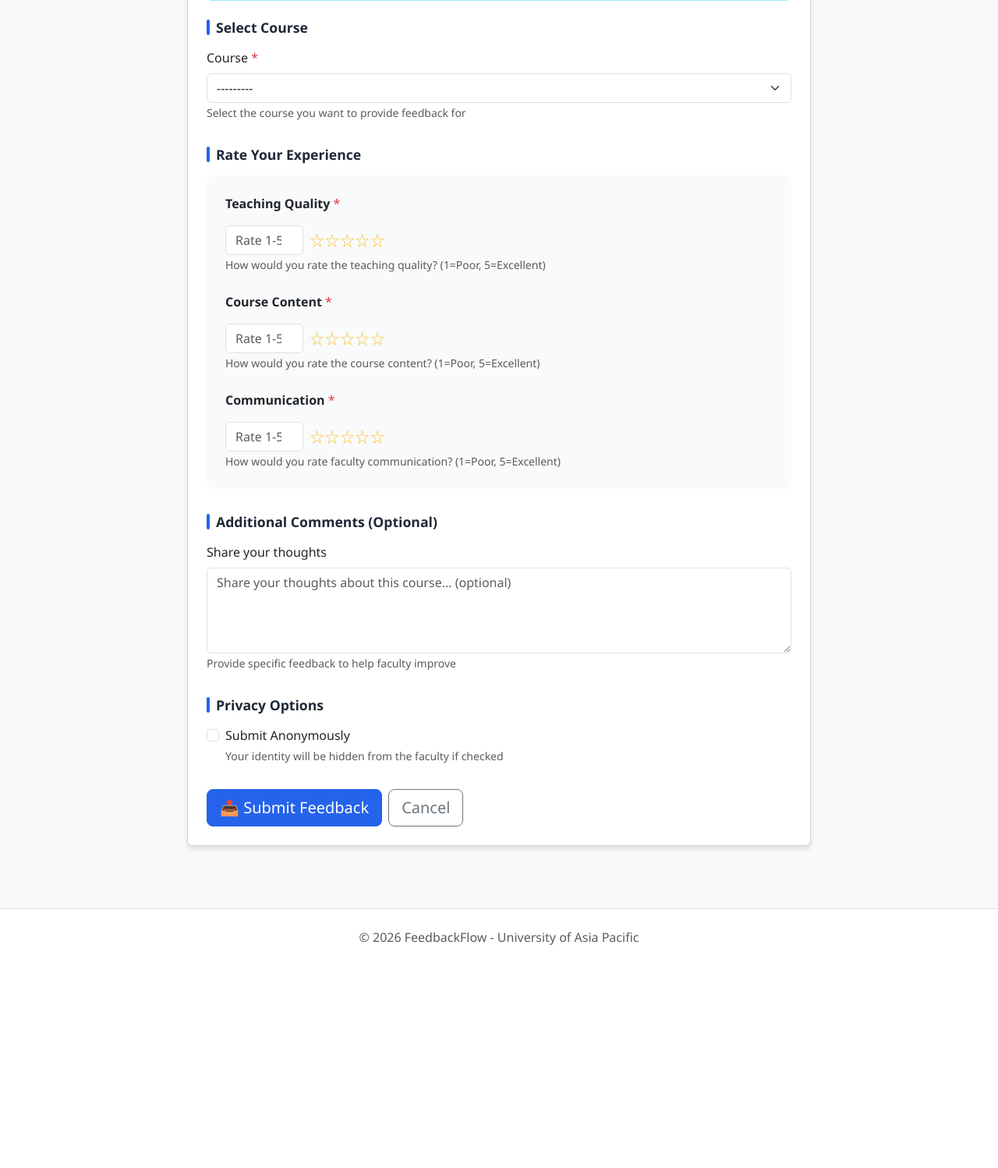
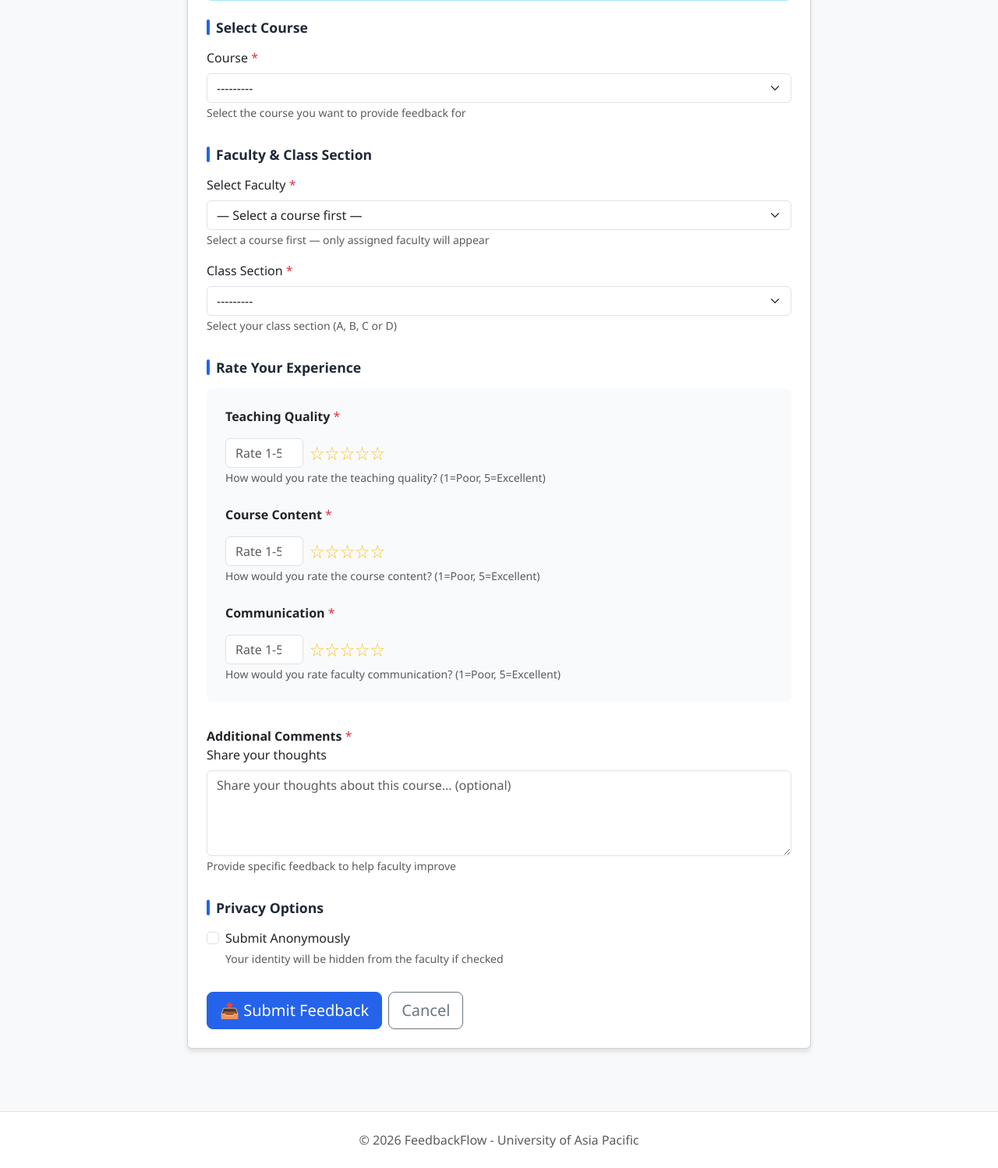
Before and after one commit to anjumaAlam/FeedbackFlow, a Django app: page /feedback/submit/ in a window 1280 px wide. Shown: the part 314-1812 px from the top of the page at 78% size. Before the commit the page ends 1526 px from the top, so only its background shows below. Run offline with Django 5.2, Linux system fonts and the light colour scheme; a user stored in the database is signed in; tables that the repository leaves empty hold one stand-in row (values such as "Sample post").

Commit message:
fixed multiple files

```diff
--- a/complaints/forms.py
+++ b/complaints/forms.py
@@ -79,5 +79,7 @@ class ComplaintUpdateForm(forms.ModelForm):
 
     def __init__(self, *args, **kwargs):
         super().__init__(*args, **kwargs)
-        self.fields['status_changed_to'].choices = [('', 'No Status Change')] + list(Complaint.STATUS_CHOICES)
+        status_choices = [('', 'No Status Change')] + list(Complaint.STATUS_CHOICES)
+        self.fields['status_changed_to'].choices = status_choices
+        self.fields['status_changed_to'].widget.choices = status_choices
         self.fields['status_changed_to'].required = False
--- a/feedback/forms.py
+++ b/feedback/forms.py
@@ -1,19 +1,29 @@
 
 
 from django import forms
-from .models import Feedback, FeedbackResponse, Course
+from django.contrib.auth import get_user_model
+from .models import Feedback, FeedbackResponse, Course, CourseAssignment
+
+User = get_user_model()
 
 
 class FeedbackSubmissionForm(forms.ModelForm):
-    """
-    Form for students to submit course feedback.
-    """
 
     class Meta:
         model = Feedback
-        fields = ['course', 'teaching_rating', 'content_rating', 'communication_rating', 'comments', 'is_anonymous']
+        fields = ['course', 'faculty', 'class_section', 'teaching_rating', 'content_rating', 'communication_rating', 'comments', 'is_anonymous']
         widgets = {
             'course': forms.Select(attrs={
+                'class': 'form-select',
+                'required': True,
+                'id': 'id_course'
+            }),
+            'faculty': forms.Select(attrs={
+                'class': 'form-select',
+                'required': True,
+                'id': 'id_faculty'
+            }),
+            'class_section': forms.Select(attrs={
                 'class': 'form-select',
                 'required': True
             }),
@@ -49,6 +59,8 @@ class FeedbackSubmissionForm(forms.ModelForm):
         }
         labels = {
             'course': 'Select Course',
+            'faculty': 'Select Faculty',
+            'class_section': 'Class Section',
             'teaching_rating': 'Teaching Quality',
             'content_rating': 'Course Content',
             'communication_rating': 'Communication',
@@ -66,20 +78,27 @@ class FeedbackSubmissionForm(forms.ModelForm):
         user = kwargs.pop('user', None)
         super().__init__(*args, **kwargs)
 
-
         self.fields['course'].queryset = Course.objects.filter(is_active=True)
-
 
         if user:
             already_submitted = Feedback.objects.filter(student=user).values_list('course_id', flat=True)
             self.fields['course'].queryset = self.fields['course'].queryset.exclude(id__in=already_submitted)
 
+        # All Faculty/HOD users — JS filters by course, clean() validates assignment
+        self.fields['faculty'].queryset = User.objects.filter(role__in=['Faculty', 'HOD'])
+        self.fields['faculty'].empty_label = '— Select a course first —'
+
     def clean(self):
         cleaned_data = super().clean()
+        course = cleaned_data.get('course')
+        faculty = cleaned_data.get('faculty')
         teaching = cleaned_data.get('teaching_rating')
         content = cleaned_data.get('content_rating')
         communication = cleaned_data.get('communication_rating')
 
+        if course and faculty:
+            if not CourseAssignment.objects.filter(course=course, faculty=faculty).exists():
+                self.add_error('faculty', 'Selected faculty is not assigned to this course.')
 
         for rating, name in [(teaching, 'Teaching'), (content, 'Content'), (communication, 'Communication')]:
             if rating and (rating < 1 or rating > 5):
@@ -89,9 +108,6 @@ class FeedbackSubmissionForm(forms.ModelForm):
 
 
 class FeedbackResponseForm(forms.ModelForm):
-    """
-    Form for faculty to respond to student feedback.
-    """
 
     class Meta:
         model = FeedbackResponse
--- a/feedback/templates/feedback/feedback_detail.html
+++ b/feedback/templates/feedback/feedback_detail.html
@@ -69,7 +69,7 @@
                         <p><strong>Course Name:</strong> {{ feedback.course.course_name }}</p>
                     </div>
                     <div class="col-md-6">
-                        <p><strong>Faculty:</strong> {{ feedback.course.faculty.full_name }}</p>
+                        <p><strong>Faculty:</strong> {{ feedback.faculty.full_name|default:"—" }}</p>
                         <p><strong>Department:</strong> {{ feedback.course.department }}</p>
                     </div>
                 </div>
@@ -188,7 +188,7 @@
                 </div>
             </div>
             {% else %}
-                {% if request.user.role in 'Faculty,HOD' and feedback.course.faculty == request.user %}
+                {% if request.user.role in 'Faculty,HOD' and feedback.faculty == request.user %}
                 <div class="alert alert-warning">
                     <strong>⚠️ No response yet</strong>
                     <p class="mb-2">You haven't responded to this feedback.</p>
--- a/feedback/templates/feedback/submit_feedback.html
+++ b/feedback/templates/feedback/submit_feedback.html
@@ -104,6 +104,37 @@
 
 
                 <div class="form-section">
+                    <h5 class="section-title">Faculty & Class Section</h5>
+
+                    <div class="mb-3">
+                        <label for="{{ form.faculty.id_for_label }}" class="form-label">
+                            Select Faculty <span class="text-danger">*</span>
+                        </label>
+                        {{ form.faculty }}
+                        {% if form.faculty.errors %}
+                            <div class="text-danger small mt-1">{{ form.faculty.errors }}</div>
+                        {% endif %}
+                        <small class="form-text text-muted">
+                            Select a course first — only assigned faculty will appear
+                        </small>
+                    </div>
+
+                    <div class="mb-3">
+                        <label for="{{ form.class_section.id_for_label }}" class="form-label">
+                            Class Section <span class="text-danger">*</span>
+                        </label>
+                        {{ form.class_section }}
+                        {% if form.class_section.errors %}
+                            <div class="text-danger small mt-1">{{ form.class_section.errors }}</div>
+                        {% endif %}
+                        <small class="form-text text-muted">
+                            Select your class section (A, B, C or D)
+                        </small>
+                    </div>
+                </div>
+
+
+                <div class="form-section">
                     <h5 class="section-title">Rate Your Experience</h5>
 
                     <div class="rating-container">
@@ -156,7 +187,7 @@
 
 
                 <div class="form-section">
-                    <h5 class="section-title">Additional Comments (Optional)</h5>
+                    <strong>Additional Comments</strong> <span class="text-danger">*</span>
 
                     <div class="mb-3">
                         <label for="{{ form.comments.id_for_label }}" class="form-label">
@@ -212,7 +243,52 @@
 {% endblock %}
 
 {% block extra_js %}
+{{ course_faculty_map|json_script:"courses-faculty-data" }}
 <script>
+    // Course → Faculty dropdown filter
+    const dataEl = document.getElementById('courses-faculty-data');
+    const courseFacultyMap = dataEl ? JSON.parse(dataEl.textContent) : {};
+    console.log('[FeedbackFlow] courseFacultyMap loaded:', courseFacultyMap);
+
+    function filterFaculty(courseId) {
+        const facultySelect = document.getElementById('id_faculty');
+        if (!facultySelect) return;
+        const currentVal = facultySelect.value;
+        facultySelect.innerHTML = '';
+
+        const courseIdStr = String(courseId);
+        const facultyList = courseIdStr ? (courseFacultyMap[courseIdStr] || []) : [];
+        console.log('[FeedbackFlow] course selected:', courseIdStr, '→ faculty list:', facultyList);
+
+        if (facultyList.length === 0) {
+            const opt = document.createElement('option');
+            opt.value = '';
+            opt.textContent = courseIdStr ? '— No faculty assigned to this course —' : '— Select a course first —';
+            facultySelect.appendChild(opt);
+        } else {
+            const blank = document.createElement('option');
+            blank.value = '';
+            blank.textContent = '— Select Faculty —';
+            facultySelect.appendChild(blank);
+            facultyList.forEach(f => {
+                const opt = document.createElement('option');
+                opt.value = String(f.id);
+                opt.textContent = f.name;
+                if (String(f.id) === String(currentVal)) opt.selected = true;
+                facultySelect.appendChild(opt);
+            });
+        }
+    }
+
+    const courseSelect = document.getElementById('id_course');
+    if (courseSelect) {
+        courseSelect.addEventListener('change', function () {
+            filterFaculty(this.value);
+        });
+        // On page load (e.g. form error redisplay)
+        filterFaculty(courseSelect.value);
+    }
+
     // Star rating visualization
     function updateStars(inputId, starsId) {
         const input = document.getElementById(inputId);
--- a/feedback/views.py
+++ b/feedback/views.py
@@ -1,12 +1,10 @@
-# feedback/views.py
-
 from django.shortcuts import render, redirect, get_object_or_404
 from django.contrib.auth.decorators import login_required
 from django.contrib import messages
 from django.utils import timezone
 from django.db.models import Avg, Count
 
-from .models import Feedback, Course, FeedbackResponse
+from .models import Feedback, Course, CourseAssignment, FeedbackResponse
 from .forms import FeedbackSubmissionForm, FeedbackResponseForm
 
 # STUDENT VIEWS
@@ -14,8 +12,6 @@ from .forms import FeedbackSubmissionForm, FeedbackResponseForm
 
 @login_required
 def submit_feedback(request):
-    """Student submits feedback for a course"""
-
     if request.user.role != 'Student':
         messages.error(request, 'Only students can submit feedback.')
         return redirect('student_dashboard')
@@ -26,19 +22,28 @@ def submit_feedback(request):
             feedback = form.save(commit=False)
             feedback.student = request.user
             feedback.save()
-
-            messages.success(
-                request,
-                f'Feedback submitted successfully for {feedback.course.course_code}!'
-            )
+            messages.success(request, f'Feedback submitted successfully for {feedback.course.course_code}!')
             return redirect('my_feedback')
         else:
             messages.error(request, 'Please correct the errors below.')
     else:
         form = FeedbackSubmissionForm(user=request.user)
 
+    # Build course → faculty list mapping for JS
+    assignments = CourseAssignment.objects.filter(
+        course__is_active=True
+    ).select_related('course', 'faculty')
+
+    course_faculty_map = {}
+    for a in assignments:
+        cid = str(a.course_id)
+        if cid not in course_faculty_map:
+            course_faculty_map[cid] = []
+        course_faculty_map[cid].append({'id': a.faculty_id, 'name': a.faculty.full_name})
+
     context = {
         'form': form,
+        'course_faculty_map': course_faculty_map,
         'page_title': 'Submit Course Feedback'
     }
     return render(request, 'feedback/submit_feedback.html', context)
@@ -46,13 +51,13 @@ def submit_feedback(request):
 
 @login_required
 def my_feedback(request):
-    """Student views their submitted feedback"""
-
     if request.user.role != 'Student':
         messages.error(request, 'Access denied.')
         return redirect('login')
 
-    feedback_list = Feedback.objects.filter(student=request.user).select_related('course', 'course__faculty')
+    feedback_list = Feedback.objects.filter(
+        student=request.user
+    ).select_related('course', 'faculty')
 
     context = {
         'feedback_list': feedback_list,
@@ -63,11 +68,8 @@ def my_feedback(request):
 
 @login_required
 def feedback_detail(request, feedback_id):
-    """View detailed feedback with response"""
-
     feedback = get_object_or_404(Feedback, id=feedback_id)
 
-    # Check permission
     if request.user.role == 'Student' and feedback.student != request.user:
         messages.error(request, 'You can only view your own feedback.')
         return redirect('my_feedback')
@@ -79,27 +81,21 @@ def feedback_detail(request, feedback_id):
     return render(request, 'feedback/feedback_detail.html', context)
 
 
-
 # FACULTY VIEWS
 
 
 @login_required
 def faculty_feedback_list(request):
-    """Faculty views all feedback for their courses"""
-
     if request.user.role not in ['Faculty', 'HOD']:
         messages.error(request, 'Access denied. Faculty only.')
         return redirect('login')
 
-
     feedback_list = Feedback.objects.filter(
-        course__faculty=request.user
+        faculty=request.user
     ).select_related('course', 'student').order_by('-submitted_at')
-
 
     total_feedback = feedback_list.count()
     pending_response = feedback_list.filter(status='Pending').count()
-
 
     avg_ratings = feedback_list.aggregate(
         avg_teaching=Avg('teaching_rating'),
@@ -121,19 +117,15 @@ def faculty_feedback_list(request):
 
 @login_required
 def respond_to_feedback(request, feedback_id):
-    """Faculty responds to student feedback"""
-
     if request.user.role not in ['Faculty', 'HOD']:
         messages.error(request, 'Access denied. Faculty only.')
         return redirect('login')
 
     feedback = get_object_or_404(Feedback, id=feedback_id)
 
-
-    if feedback.course.faculty != request.user:
-        messages.error(request, 'You can only respond to feedback for your own courses.')
+    if feedback.faculty != request.user:
+        messages.error(request, 'You can only respond to feedback assigned to you.')
         return redirect('faculty_feedback_list')
-
 
     if hasattr(feedback, 'response'):
         messages.info(request, 'You have already responded to this feedback.')
@@ -146,7 +138,6 @@ def respond_to_feedback(request, feedback_id):
             response.feedback = feedback
             response.faculty = request.user
             response.save()
-
 
             feedback.status = 'Responded'
             feedback.reviewed_at = timezone.now()
@@ -167,15 +158,13 @@ def respond_to_feedback(request, feedback_id):
 
 @login_required
 def mark_feedback_reviewed(request, feedback_id):
-    """Faculty marks feedback as reviewed without response"""
-
     if request.user.role not in ['Faculty', 'HOD']:
         messages.error(request, 'Access denied.')
         return redirect('login')
 
     feedback = get_object_or_404(Feedback, id=feedback_id)
 
-    if feedback.course.faculty != request.user:
+    if feedback.faculty != request.user:
         messages.error(request, 'Access denied.')
         return redirect('faculty_feedback_list')
 
--- a/users/templates/users/feedback_reports.html
+++ b/users/templates/users/feedback_reports.html
@@ -197,7 +197,7 @@
                    <tr>
                        <td><strong>{{ stat.course__course_code }}</strong></td>
                        <td>{{ stat.course__course_name }}</td>
-                       <td>{{ stat.course__faculty__full_name }}</td>
+                       <td>{{ stat.faculty__full_name|default:"—" }}</td>
                        <td class="text-center">
                            <span class="badge bg-primary">{{ stat.count }}</span>
                        </td>
--- a/users/templates/users/staff_dashboard.html
+++ b/users/templates/users/staff_dashboard.html
@@ -1,6 +1,3 @@
-
-
-
 {% extends 'users/dashboard_base.html' %}
 
 {% block title %}Staff Dashboard - FeedbackFlow{% endblock %}
@@ -73,7 +70,7 @@
                                 hours</strong></p>
                         </div>
                         <div class="col-md-4 text-end">
-                            <button class="btn btn-success disabled">View Detailed Stats</button>
+                            <a href="{% url 'staff_complaints_list' %}" class="btn btn-success">View Detailed Stats</a>
                         </div>
                     </div>
                 </div>
--- a/users/templates/users/student_dashboard.html
+++ b/users/templates/users/student_dashboard.html
@@ -1,5 +1,3 @@
-
-
 {% extends 'users/dashboard_base.html' %}
 
 {% block title %}Student Dashboard - FeedbackFlow{% endblock %}
@@ -122,7 +120,7 @@
                         </thead>
 
                         <tbody>
-                            {% for feedback in recent_submissions %}
+                            {% for feedback in recent_feedback %}
                                 <tr>
                                     <td>
                                         <span class="badge bg-primary">Feedback</span>
--- a/users/urls.py
+++ b/users/urls.py
@@ -30,4 +30,5 @@ urlpatterns = [
     path('dashboard/users/<int:user_id>/toggle-active/', views.admin_user_toggle_active, name='admin_user_toggle_active'),
 
     path('dashboard/feedback-reports/', views.feedback_reports, name='feedback_reports'),
+    path('reports/feedback/', views.feedback_reports, name='feedback_reports_alt'),
 ]
```
Also changed, not shown: complaints/models.py (+7 -4 lines), feedback/admin.py (+25 -7 lines), feedback/models.py (+56 -24 lines), users/templates/users/faculty_dashboard.html (+7 -18 lines), users/views.py (+11 -5 lines), complaints/migrations/0002_alter_complaint_id_alter_complaintupdate_id.py (added), feedback/migrations/0002_feedback_class_section_alter_course_id_and_more.py (added), feedback/migrations/0003_add_courseassignment_faculty_to_feedback.py (added), users/migrations/0003_alter_user_id.py (added).
